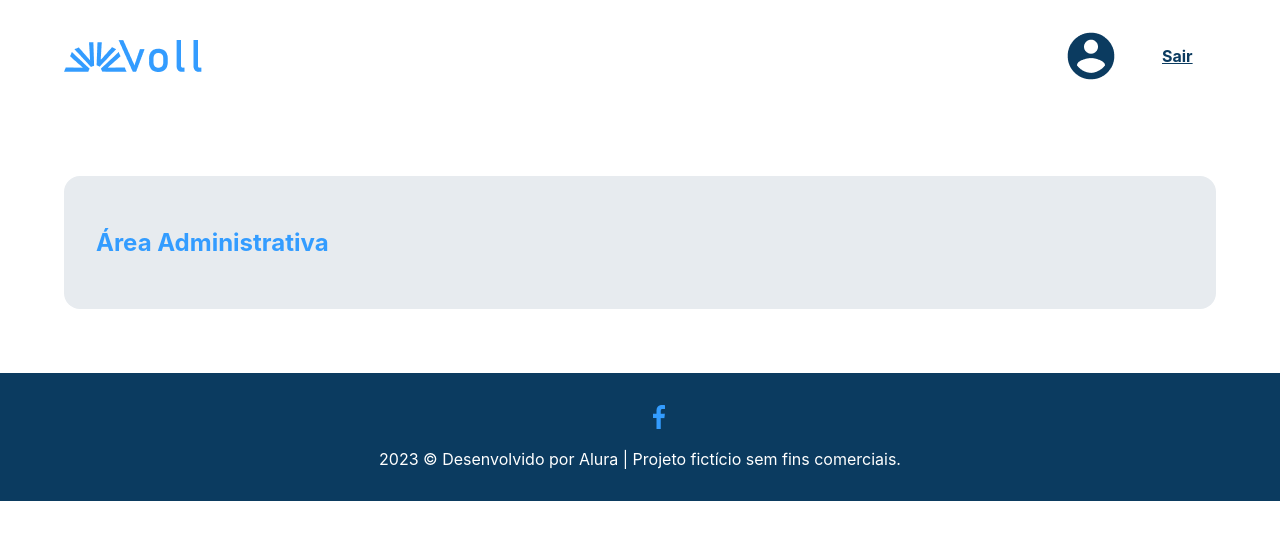
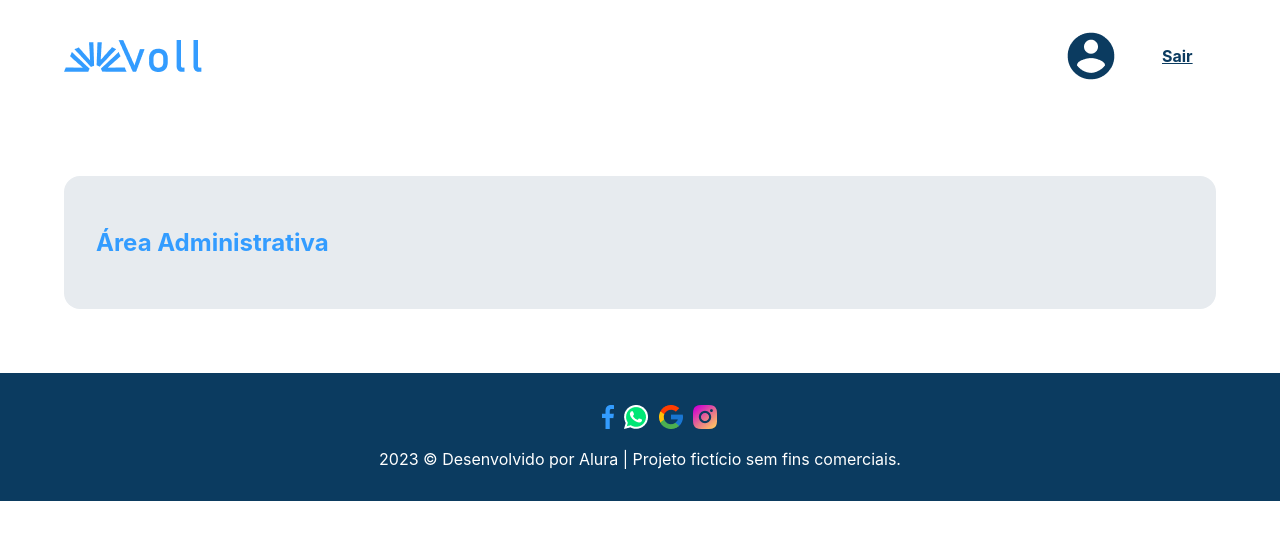
Before and after one commit to MonicaHillman/voll, a React (Create React App) app: page / in a window 1280 px wide. Shown: the top 540 px of the page. Built offline with nearby package versions, Linux system fonts and the light colour scheme; the HTML template or start-up script is replaced by a standard one.

Commit message:
resolução do desafio

```diff
--- a/src/components/Rodape/index.tsx
+++ b/src/components/Rodape/index.tsx
@@ -1,5 +1,8 @@
+import whatsapp from './assets/whatsapp.png';
+import instagram from './assets/instagram.png';
+import google from './assets/google.png';
+import facebook from './assets/facebook.png';
 import styled from 'styled-components';
-import facebook from './assets/facebook.png';
 
 const RodapeEstilizado = styled.footer`
 height: 100%;
@@ -29,10 +32,26 @@ function Rodape() {
                         <img src={facebook} alt="logo do facebook" />
                     </a>
                 </ItemEstilizado>
+                <ItemEstilizado>
+                    <a href="#">
+                        <img src={whatsapp} alt="logo do whatsapp" />
+                    </a>
+                </ItemEstilizado>
+                <ItemEstilizado>
+                    <a href="#">
+                        <img src={google} alt="logo do google" />
+                    </a>
+                </ItemEstilizado>
+                <ItemEstilizado>
+                    <a href="#">
+                        <img src={instagram} alt="logo do instagram" />
+                    </a>
+                </ItemEstilizado>
             </ListaEstilizada>
             <p>2023 © Desenvolvido por Alura | Projeto fictício sem fins comerciais.</p>
         </RodapeEstilizado>
     )
 }
 
+
 export default Rodape;
```
